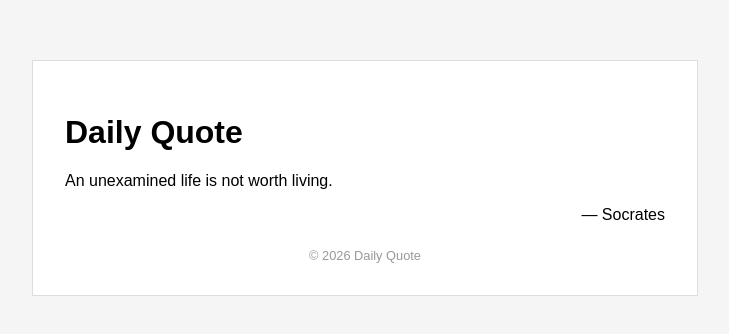
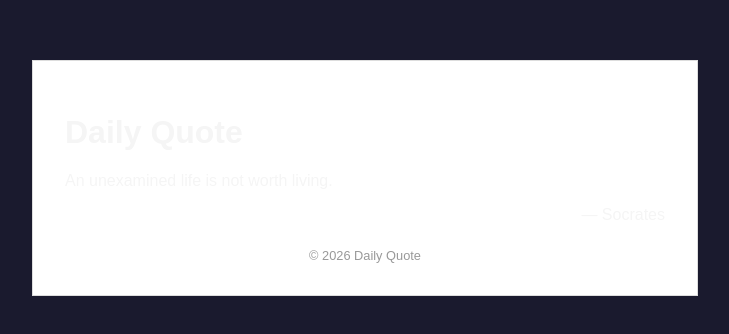
Before and after one commit to hilalfnisanci/daily-quote, a plain HTML site: page index.html in a window 1280 px wide. Shown: the part 222-556 px from the top of the page, without its empty margins (275-1004 px from the left). Drawn offline with Linux system fonts and the light colour scheme.

Commit message:
feat: add dark background color to page body
Changes body background to #1a1a2e and text color to #f5f5f5 for dark theme.

Co-Authored-By: Claude Sonnet 4.6 <noreply@anthropic.com>

```diff
--- a/styles.css
+++ b/styles.css
@@ -5,7 +5,8 @@ body {
   align-items: center;
   min-height: 100vh;
   margin: 0;
-  background: #f5f5f5;
+  background: #1a1a2e;
+  color: #f5f5f5;
 }
 
 main {
```
